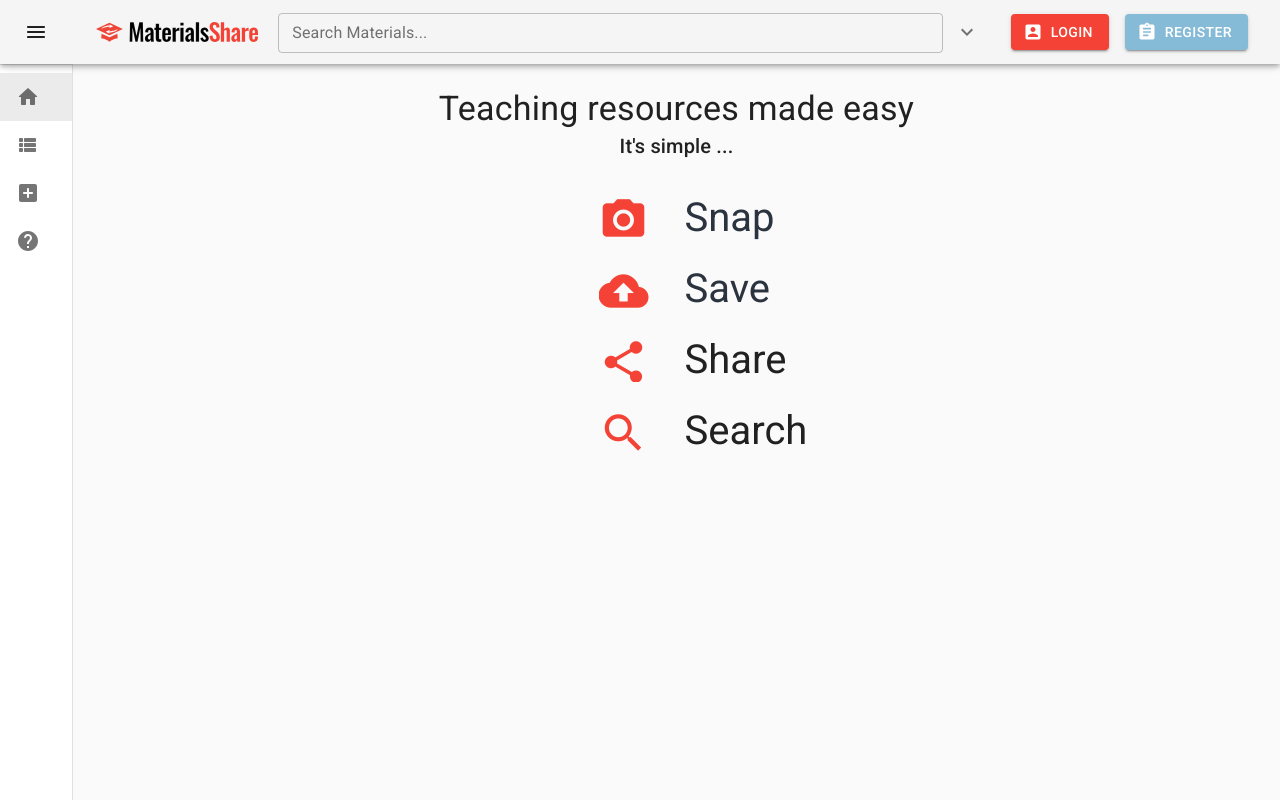
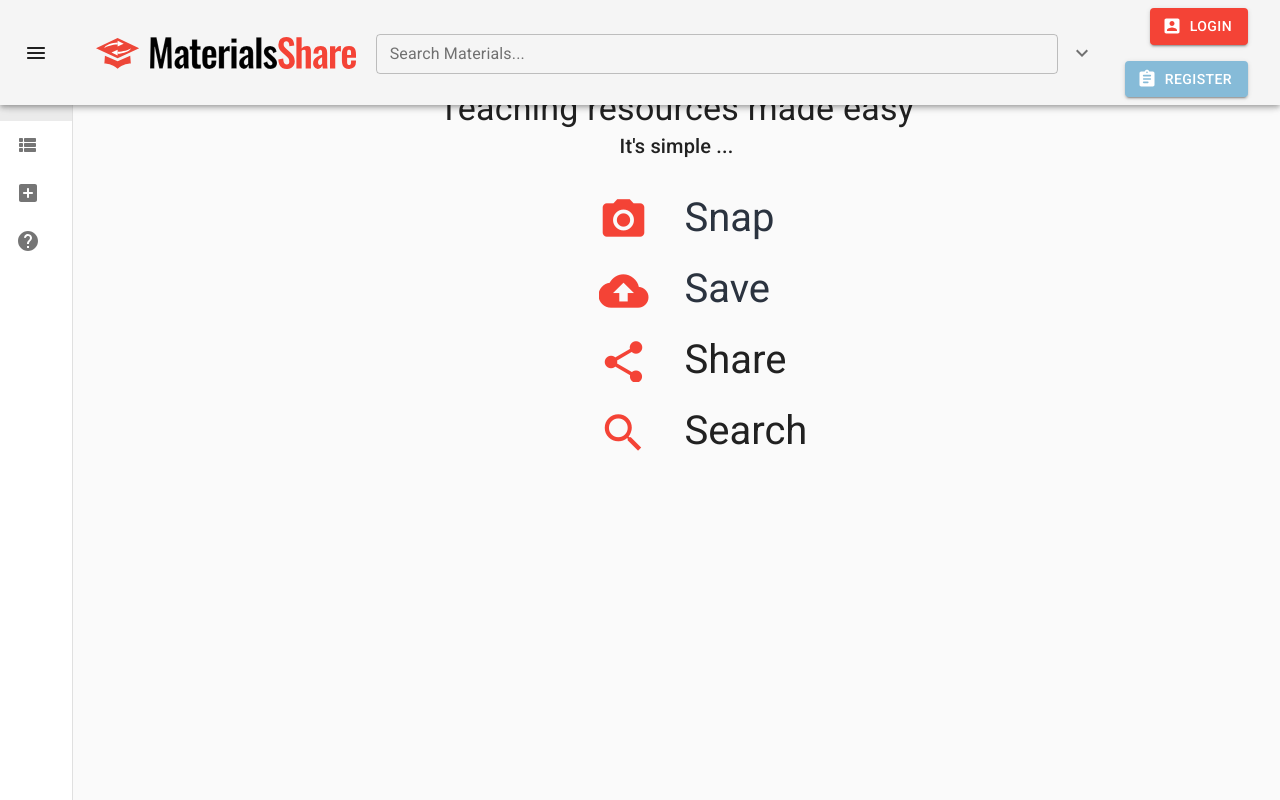
Before and after one commit to barooahn/Materials-Share-JS, a React (Create React App) app in the folder client/: page / in a window 1280 px wide. Built offline with nearby package versions, Linux system fonts and the light colour scheme; no server answers.

Commit message:
Logo and search box updated nav

```diff
--- a/client/src/components/nav/NavBar.jsx
+++ b/client/src/components/nav/NavBar.jsx
@@ -126,11 +126,10 @@ const useStyles = makeStyles((theme) => ({
   },
   loginRegisterButtons: {
     display: "inline",
-    minWidth: 265,
     textAlign: "right",
   },
   logo: {
-    height: 20,
+    height: 32,
     paddingRight: 20,
     cursor: "pointer",
   },
```
